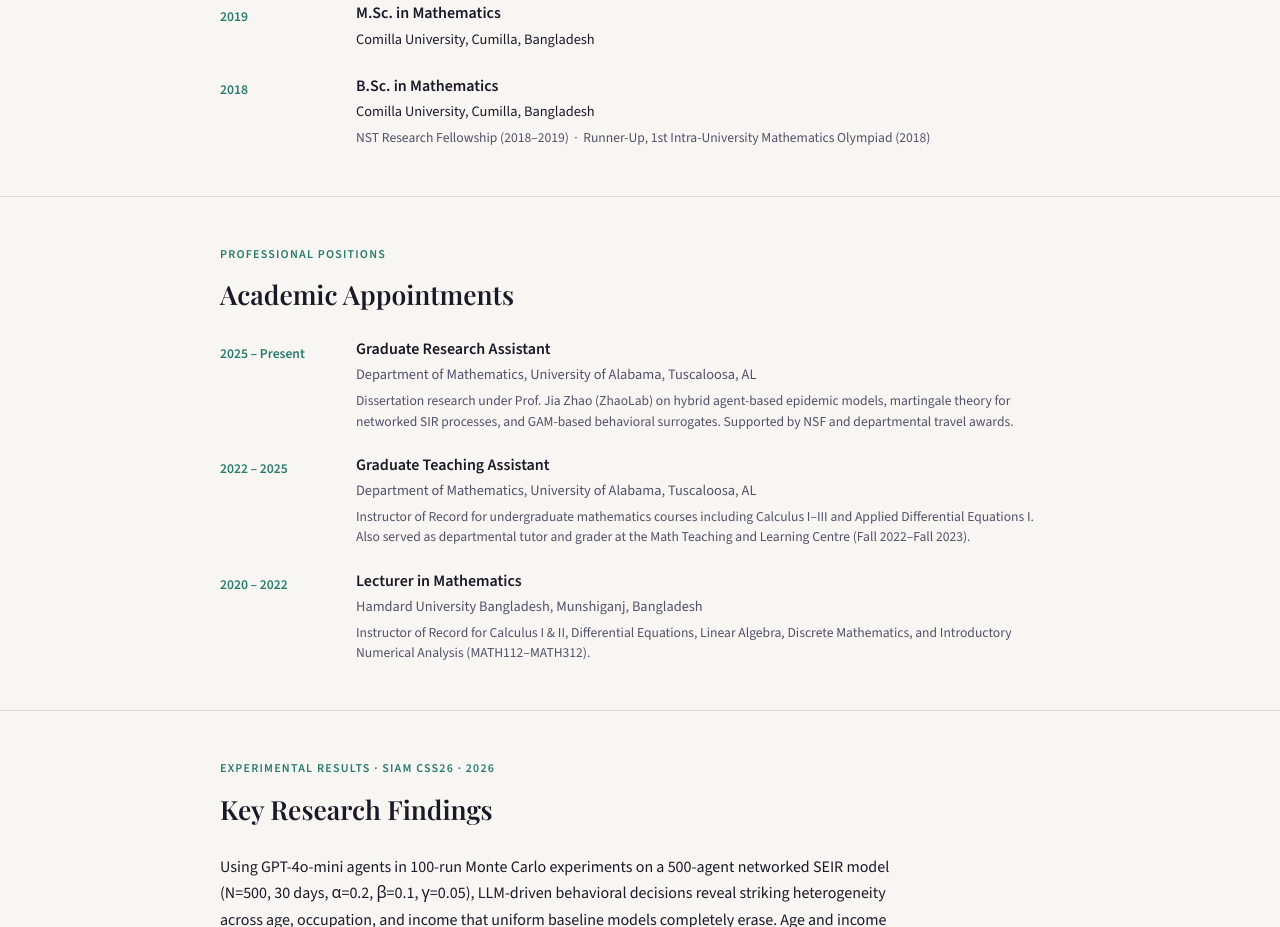
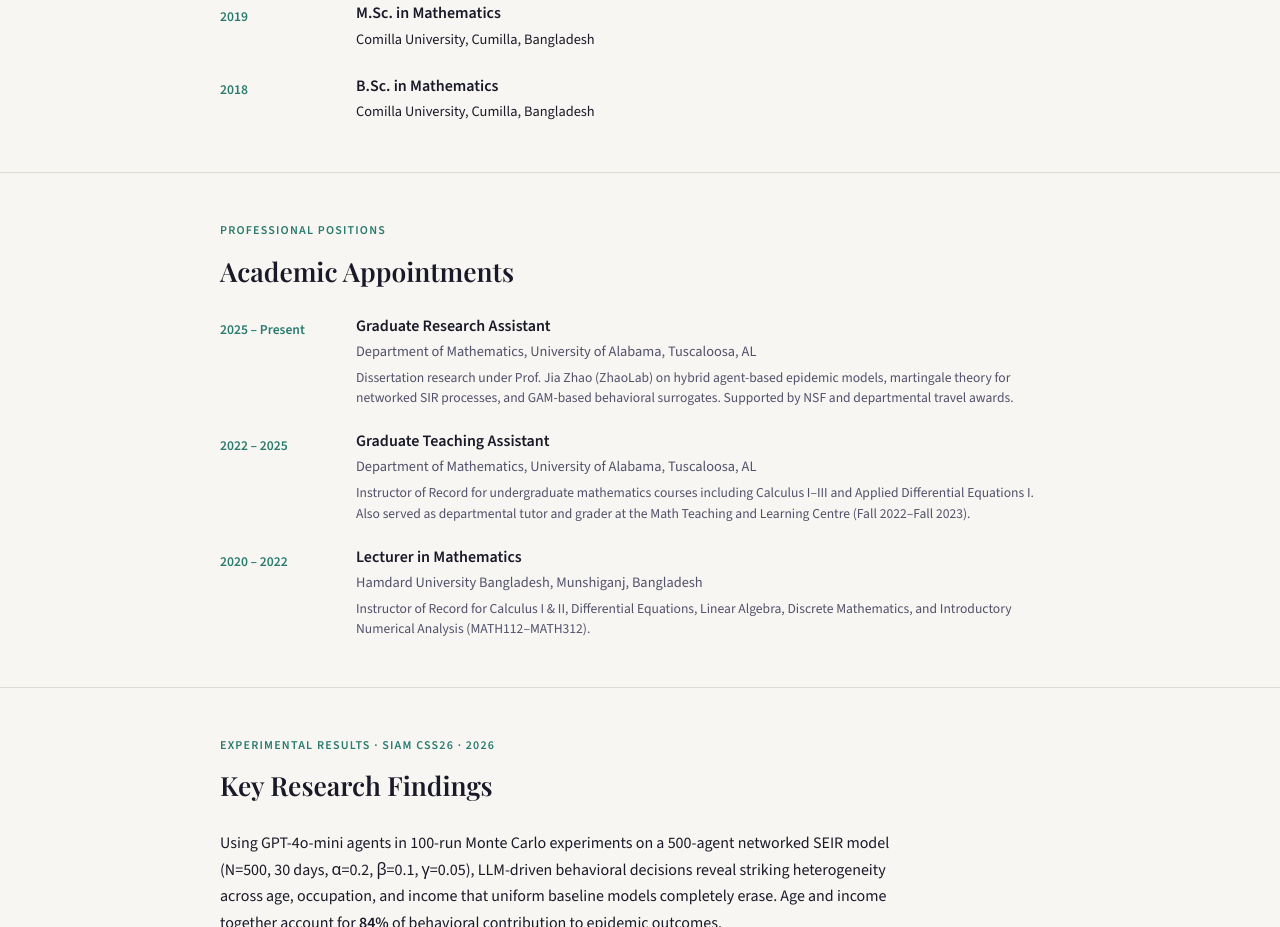
Before and after one commit to MdObaidulHaqueUA/mdobaidulhaque.github.io, a plain HTML site: page index.html in a window 1280 px wide. Shown: the part 1717-2644 px from the top of the page. Drawn offline with nearby package versions, Linux system fonts and the light colour scheme; a web font is replaced by a local one.

Commit message:
Remove education details from index.html
Removed details about NST Research Fellowship and Olympiad.

```diff
--- a/index.html
+++ b/index.html
@@ -781,9 +781,6 @@ footer p { color: rgba(255,255,255,.28); font-size: .83rem; }
         <div>
           <p class="edu-degree">B.Sc. in Mathematics</p>
           <p class="edu-inst">Comilla University, Cumilla, Bangladesh</p>
-          <p class="edu-detail">
-            NST Research Fellowship (2018–2019) &nbsp;·&nbsp;
-            Runner-Up, 1st Intra-University Mathematics Olympiad (2018)
           </p>
         </div>
       </div>
```
